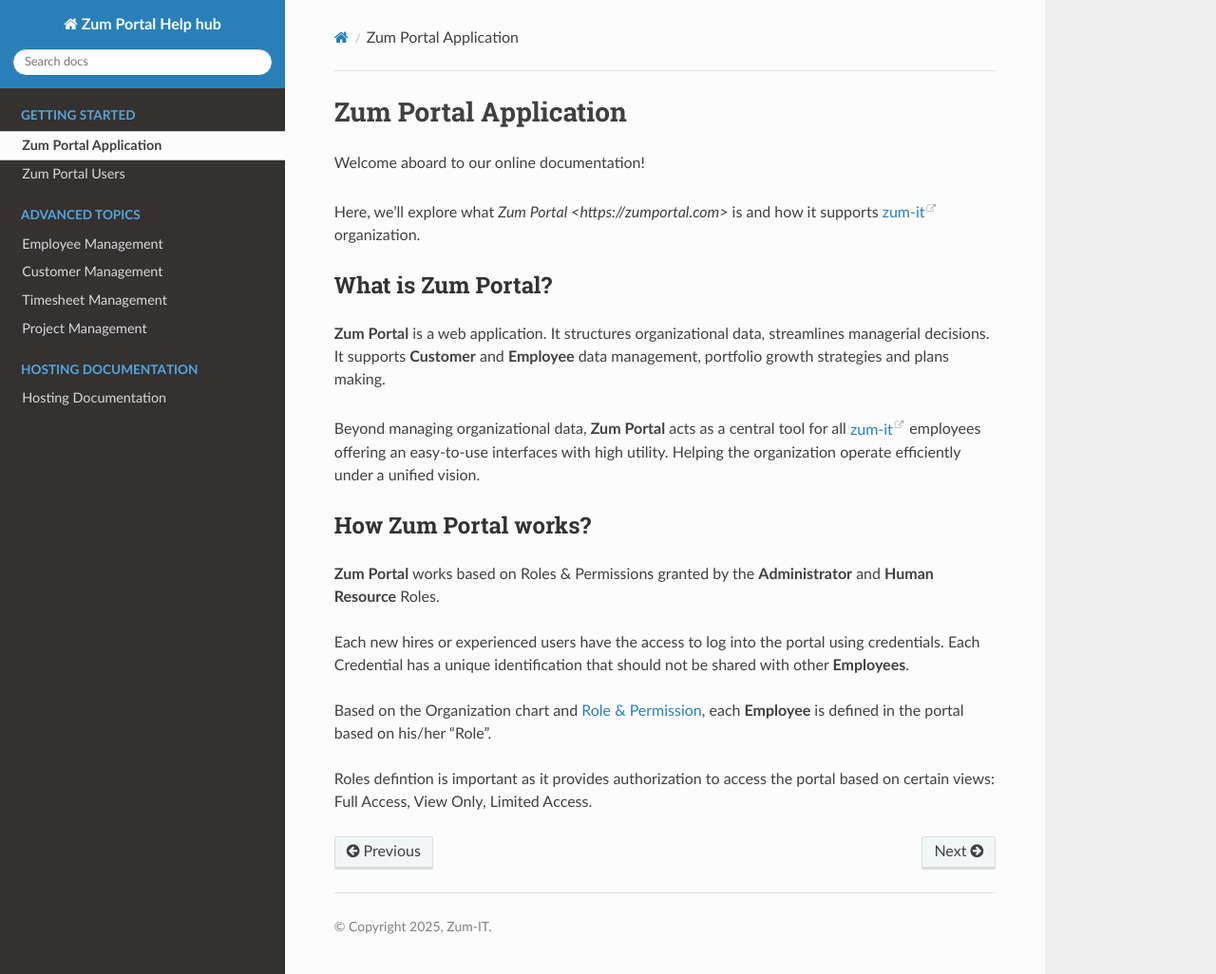
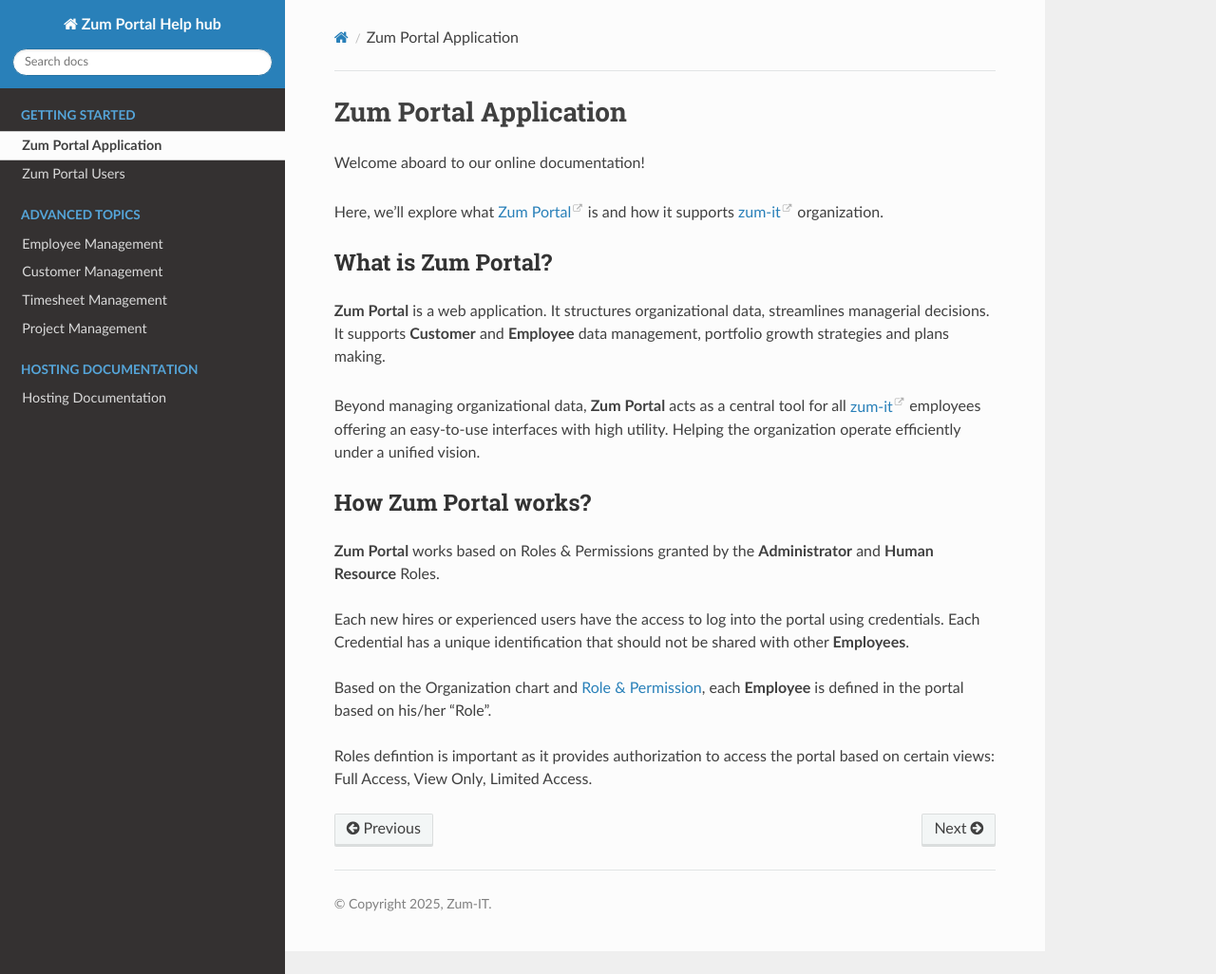
Before and after one commit to ghadiben0/Project-Zum-Portal, a Sphinx documentation site: the page built from docs/source/zumportaldefinition.rst, in a window 1280 px wide and 1026 px high. Shown: the whole window at 95% size. Built offline with Sphinx 7.4.7 and the Read the Docs theme 3.1.0, drawn with Linux system fonts in a browser that asks for light colours.

Commit message:
Update zumportaldefinition.rst

```diff
--- a/docs/source/zumportaldefinition.rst
+++ b/docs/source/zumportaldefinition.rst
@@ -3,7 +3,7 @@
 
 Welcome aboard to our online documentation!
 
-Here, we’ll explore what `Zum Portal <https://zumportal.com>` is and how it supports `zum-it <https://zum-it.com>`__ organization.
+Here, we’ll explore what `Zum Portal <https://zumportal.com>`__ is and how it supports `zum-it <https://zum-it.com>`__ organization.
 
 What is **Zum Portal**?
 ------------------
```
